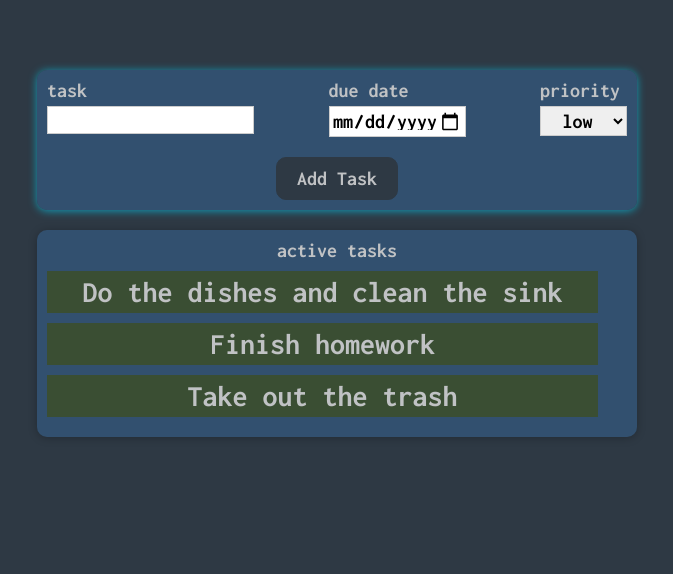
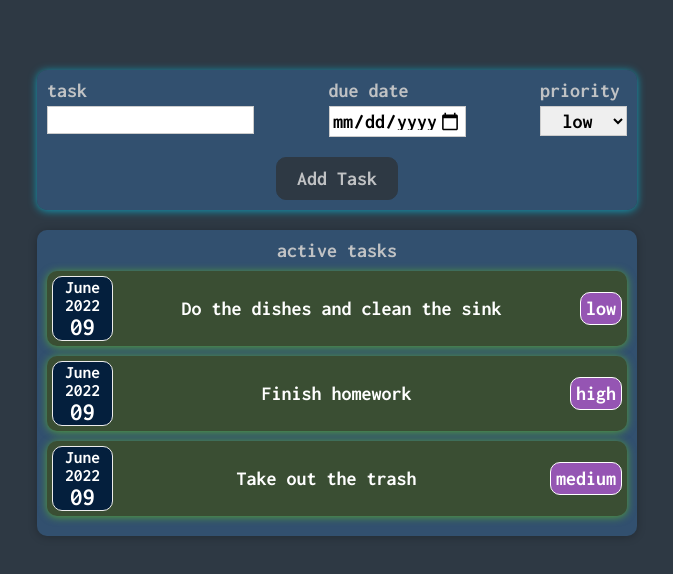
Before and after one commit to pedrotorreao/reactjs-projects, a React (Create React App) app in the folder tisdon/: page / in a window 1280 px wide. Shown: the top 574 px of the page, without its empty margins (303-976 px from the left). Built offline with nearby package versions, Linux system fonts and the light colour scheme.

Commit message:
update TaskItem component structure and styling

```diff
--- a/tisdon/src/components/TaskList/TaskItem.css
+++ b/tisdon/src/components/TaskList/TaskItem.css
@@ -1,48 +1,46 @@
 .task-item {
-  /* width: 90vw; */
-  /* margin-left: 5%; */
-  /* margin-top: 1rem; */
-  /* margin-bottom: auto; */
-  /* display: flex; */
-  /* justify-content: left; */
-  /* align-items: center; */
-  /* box-shadow: 0 2px 8px rgba(0, 0, 0, 0.25); */
-  width: 60rem;
-  max-width: 95%;
+  display: flex;
+  /* flex-direction: row; */
+  justify-content: space-between;
+  align-items: center;
   padding: 0.5rem;
   margin: 1rem 0;
-  /* border-radius: 12px; */
   background-color: #3a4e33;
 }
 
-/* .task-item__description {
+.task-item__description {
+  width: 95%; /* ?? */
   display: flex;
-  flex-direction: column;
-  gap: 2rem;
-  align-items: flex-end;
-  flex-flow: column-reverse;
+  /* flex-direction: column; */
+  gap: 1rem;
+  /* align-items: flex-end; */
+  align-items: center;
+  /* flex-flow: column-reverse; */
   justify-content: flex-start;
-  flex: 1;
+
+  /* flex: 1; */
+  /* font-size: 2rem; */
+}
+
+.task-item h2 {
+  color: #3a3a3a;
   font-size: 2rem;
-} */
-
-/* .task-item__h2 {
-  color: #3a3a3a;
-  font-size: 1rem;
   flex: 1;
   margin: 0 1rem;
   color: white;
-} */
+}
 
-/* .task-item__price {
-  font-size: 1rem;
+.task-item__priority {
+  width:fit-content;
+  height:max-content;
+  font-size: 2rem;
   font-weight: bold;
   color: white;
   background-color: #9555b3;
   border: 1px solid white;
   padding: 0.5rem;
-  border-radius: 12px;
-} */
+  border-radius: 10px;
+}
 
 /* @media (min-width: 580px) {
   .task-item__description {
--- a/tisdon/src/components/TaskList/TaskItem.js
+++ b/tisdon/src/components/TaskList/TaskItem.js
@@ -1,4 +1,6 @@
 import React from 'react';
+import TaskDate from './TaskDate';
+
 import Card from '../UI/Card';
 
 import './TaskItem.css';
@@ -6,11 +8,13 @@ import './TaskItem.css';
 const TaskItem = (props) => {
   return (
     <li>
-      <div className='task-item'>
+      <Card className='task-item'>
+        <TaskDate date={props.date} />
         <div className='task-item__description'>
           <h2>{props.title}</h2>
+          <div className='task-item__priority'>{props.priority}</div>
         </div>
-      </div>
+      </Card>
     </li>
   );
 };
```
